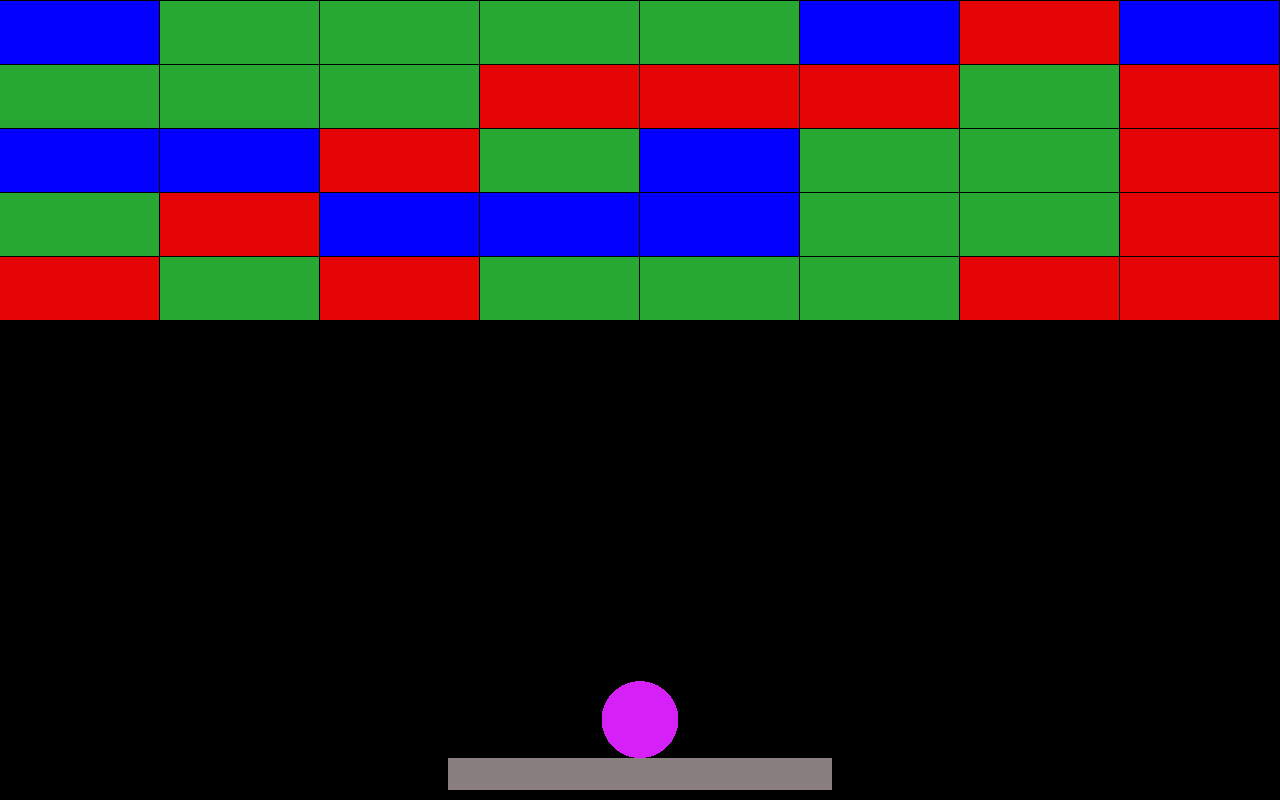
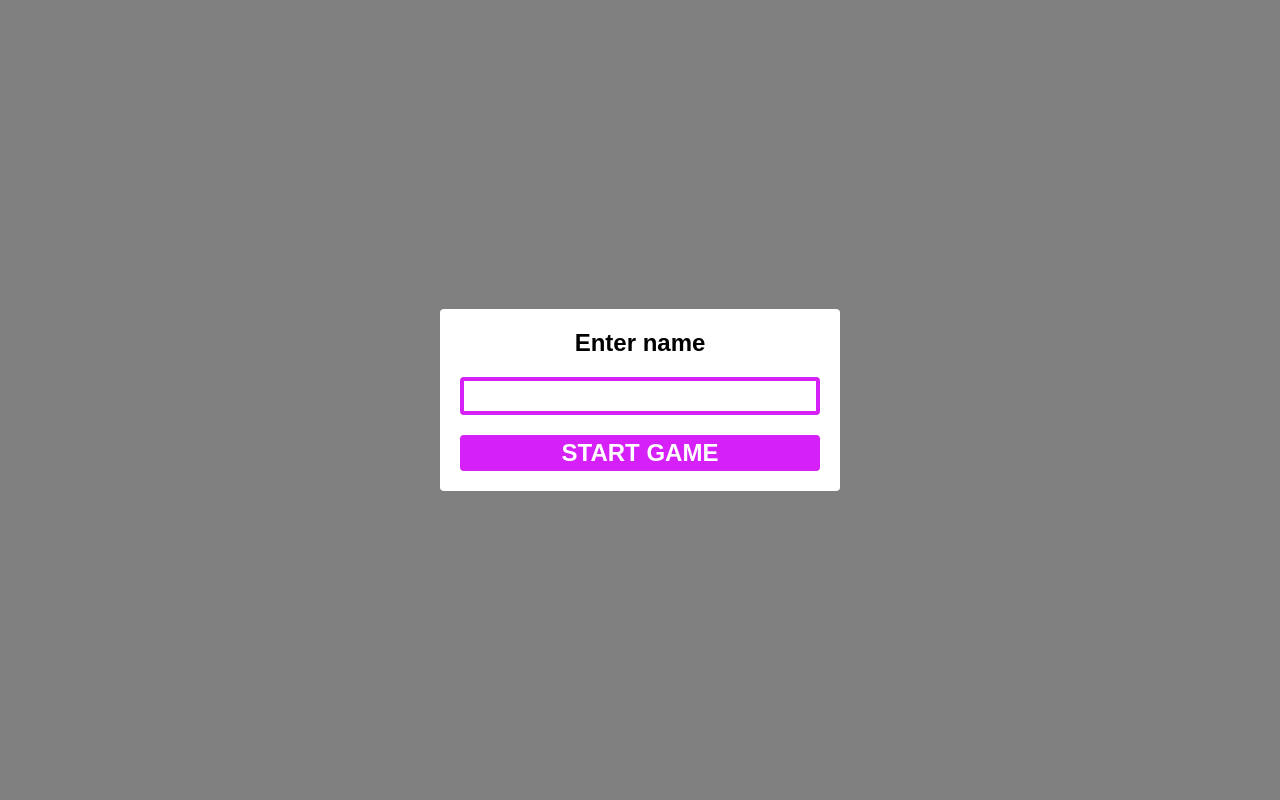
Before and after one commit to against-v/arkanoid, a Vue app: page / in a window 1280 px wide. Built offline with nearby package versions, Linux system fonts and the light colour scheme.

Commit message:
adds finish game

```diff
--- a/src/components/TheArkanoid/Arkanoid/Arkanoid.ts
+++ b/src/components/TheArkanoid/Arkanoid/Arkanoid.ts
@@ -7,16 +7,21 @@ import { BricksCollection } from "@/components/TheArkanoid/Arkanoid/BricksCollec
 
 export class Arkanoid {
   elements: Container[];
-  app: Application;
+  app: Application | null;
   points: number;
+  onFinishGame: () => void;
 
-  constructor() {
-    this.app = new Application();
+  constructor(onFinishGame: (points: number) => void) {
+    this.app = null;
     this.elements = [];
     this.points = 0;
+    this.onFinishGame = () => onFinishGame(this.points);
   }
 
   private draw() {
+    if (!this.app) {
+      return;
+    }
     const platform = new Platform(this.app);
     this.app.stage.addChild(platform);
     const userPlatformInteraction = new UserPlatformInteraction(this.app, platform);
@@ -25,22 +30,32 @@ export class Arkanoid {
     this.app.stage.addChild(...bricksCollection.getBricksCollection());
     const ball = new Ball(this.app, platform.getWidth(), platform.getTopCenterPoint());
     this.app.stage.addChild(ball);
-    const ballInteraction = new BallInteraction(this.app, ball, platform, bricksCollection);
+    const ballInteraction = new BallInteraction(
+      this.app,
+      ball,
+      platform,
+      bricksCollection,
+      this.onFinishGame
+    );
     ballInteraction.init();
   }
 
   private onBeforeDestroyBrickCb = (points: number) => {
     this.points += points;
-    console.log(this.points);
   };
   public async init(root: HTMLElement) {
+    this.app = new Application();
     await this.app.init({ resizeTo: root });
     this.app.stage.eventMode = "static";
     this.app.stage.hitArea = this.app.screen;
     this.draw();
     root.appendChild(this.app.canvas);
   }
-  public getPoints() {
-    return this.points;
+
+  public destroy() {
+    if (!this.app) {
+      return;
+    }
+    this.app.destroy({ removeView: true });
   }
 }
--- a/src/components/TheArkanoid/Arkanoid/BallInteraction/BallInteraction.ts
+++ b/src/components/TheArkanoid/Arkanoid/BallInteraction/BallInteraction.ts
@@ -15,11 +15,13 @@ export class BallInteraction {
   xDirection: number;
   bounceAngle: number;
   bricksCollection: BricksCollection;
+  onFinishGame: () => void;
   constructor(
     app: Application,
     ball: Ball,
     platform: Platform,
-    bricksCollection: BricksCollection
+    bricksCollection: BricksCollection,
+    onFinishGame: () => void
   ) {
     this.app = app;
     this.ball = ball;
@@ -29,6 +31,7 @@ export class BallInteraction {
     this.xDirection = 0;
     this.bounceAngle = 0;
     this.bricksCollection = bricksCollection;
+    this.onFinishGame = onFinishGame;
   }
 
   private tickerCb() {
@@ -64,6 +67,7 @@ export class BallInteraction {
 
     if (this.yDirection === 1 && this.ball.y >= this.app.screen.height - this.ball.getRadius()) {
       this.stopAnimation();
+      this.onFinishGame();
     }
 
     if (this.xDirection === -1 && this.ball.x - this.ball.getRadius() <= 0) {
@@ -151,6 +155,10 @@ export class BallInteraction {
           }
         }
         this.bricksCollection.destroyBrick(i);
+        if (this.bricksCollection.getBricksCollection().length === 0) {
+          this.stopAnimation();
+          this.onFinishGame();
+        }
       }
     }
   }
--- a/src/components/TheArkanoid/Arkanoid/BricksCollection/BricksCollection.ts
+++ b/src/components/TheArkanoid/Arkanoid/BricksCollection/BricksCollection.ts
@@ -3,7 +3,7 @@ import { Brick } from "@/components/TheArkanoid/Arkanoid/Brick";
 import { getRandomElement } from "@/utils/getRandomElement";
 
 const ROWS = 5;
-const BRICKS_TOTAL = 40;
+const BRICKS_TOTAL = 2;
 const BRICKS_IN_ROW = 8;
 
 const BRICKS = [
--- a/src/components/TheArkanoid/TheArkanoid.vue
+++ b/src/components/TheArkanoid/TheArkanoid.vue
@@ -1,25 +1,118 @@
 <script setup lang="ts">
-import { onMounted, ref } from "vue";
+import { ref } from "vue";
 import { Arkanoid } from "@/components/TheArkanoid/Arkanoid";
 
-const containerRef = ref<HTMLElement>();
+const gameContainerRef = ref<HTMLElement>();
 
-const arkanoid = new Arkanoid();
+const gameIsStarted = ref(false);
+const gameIsFinished = ref(false);
+const playerName = ref("");
+const currentPoints = ref(0);
 
-onMounted(() => {
-  if (containerRef.value) {
-    void arkanoid.init(containerRef.value);
+const handleClickStartGameButton = async () => {
+  if (gameContainerRef.value) {
+    await arkanoid.init(gameContainerRef.value);
+    gameIsStarted.value = true;
   }
-});
+};
+const handleFinishGame = (points: number) => {
+  arkanoid.destroy();
+  currentPoints.value = points;
+  gameIsFinished.value = true;
+};
+const handleClickFinishButton = () => {
+  gameIsStarted.value = false;
+  gameIsFinished.value = false;
+};
+const arkanoid = new Arkanoid(handleFinishGame);
 </script>
 
 <template>
-  <div :class="$style.container" ref="containerRef" />
+  <div :class="$style.container">
+    <!--!gameIsStarted && !gameIsFinished    -->
+    <div v-if="!gameIsStarted && !gameIsFinished" :class="$style.startForm">
+      <div :class="$style.title">Enter name</div>
+      <input type="text" v-model="playerName" :class="$style.startFormInput" />
+      <button @click.prevent="handleClickStartGameButton" :class="$style.button">Start game</button>
+    </div>
+    <div :class="$style.gameContainer" ref="gameContainerRef" />
+    <!--gameIsStarted && gameIsFinished    -->
+    <div v-if="gameIsStarted && gameIsFinished" :class="$style.resultsContainer">
+      <div :class="$style.title">Game is finished!</div>
+      <div :class="$style.currentPoints">You have earned {{ currentPoints }} points!</div>
+      <div>table</div>
+      <button @click.prevent="handleClickFinishButton" :class="$style.button">New round</button>
+    </div>
+  </div>
 </template>
 
 <style module>
 .container {
   height: 100%;
+  position: relative;
+}
+.gameContainer {
+  height: 100%;
   overflow: hidden;
 }
+.startForm {
+  position: absolute;
+  top: 50%;
+  left: 50%;
+  max-width: 400px;
+  width: 90%;
+  background-color: #fff;
+  border-radius: 4px;
+  transform: translate(-50%, -50%);
+  padding: 20px;
+}
+.title {
+  text-align: center;
+  font-size: 24px;
+  font-weight: bold;
+  font-family: Arial, sans-serif;
+  margin-bottom: 20px;
+}
+.startFormInput {
+  display: block;
+  font-size: 24px;
+  font-family: Arial, sans-serif;
+  margin-bottom: 20px;
+  border: 4px solid #d520f7;
+  width: 100%;
+  border-radius: 4px;
+}
+.button {
+  display: block;
+  width: 100%;
+  font-size: 24px;
+  font-weight: bold;
+  color: #fff;
+  background-color: #d520f7;
+  padding: 4px;
+  border-radius: 4px;
+  border: none;
+  cursor: pointer;
+  text-transform: uppercase;
+}
+.button:hover {
+  background-color: #eea6fc;
+}
+.resultsContainer {
+  position: absolute;
+  top: 50%;
+  left: 50%;
+  max-width: 400px;
+  width: 90%;
+  background-color: #fff;
+  border-radius: 4px;
+  transform: translate(-50%, -50%);
+  padding: 20px;
+}
+.currentPoints {
+  font-size: 24px;
+  font-weight: normal;
+  font-family: Arial, sans-serif;
+  text-align: center;
+}
 </style>
```
